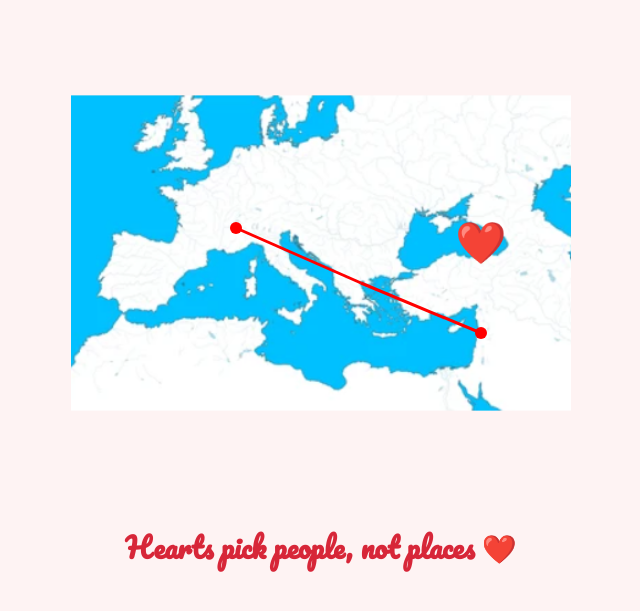
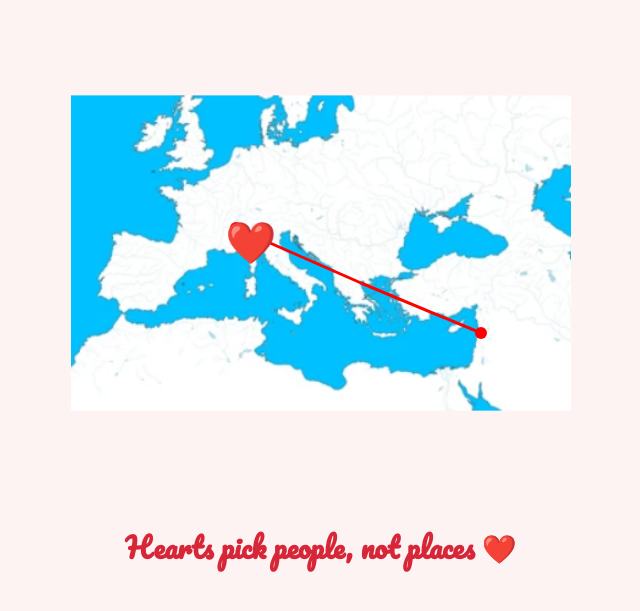
Before and after one commit to spyridoulageorgiou/heart-map-animation, a plain HTML site: page index.html in a window 1280 px wide. Shown: the part 107-718 px from the top of the page, without its empty margins (319-959 px from the left). Drawn offline with nearby package versions, Linux system fonts and the light colour scheme.

Commit message:
Update index.html

```diff
--- a/index.html
+++ b/index.html
@@ -103,7 +103,7 @@
             .attr("stroke-dashoffset", "0")
             .on("end", function() {
                 // Show the heart emoji after both lines are drawn
-                heart.style.left = (meetingPoint.x + 430) + "px";
+                heart.style.left = (meetingPoint.x + 200) + "px";
                 heart.style.top = (meetingPoint.y + 42) + "px";
                 heart.style.opacity = 1;
             });
```
